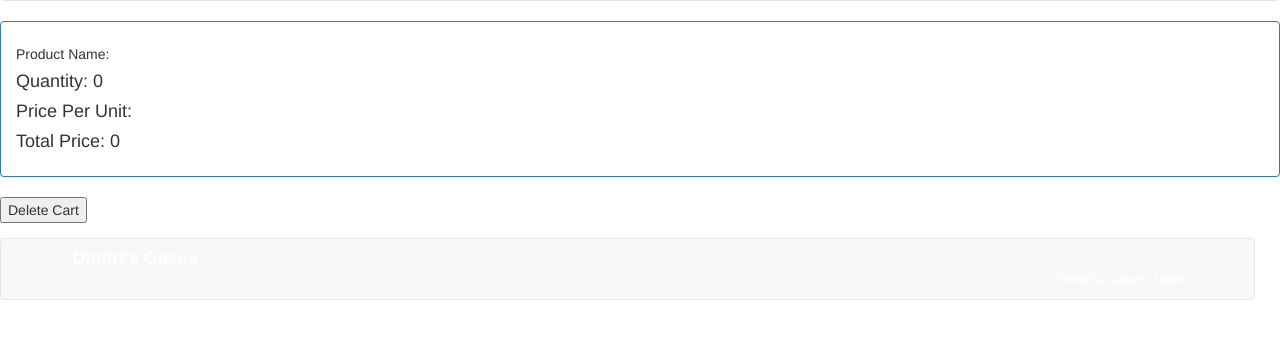
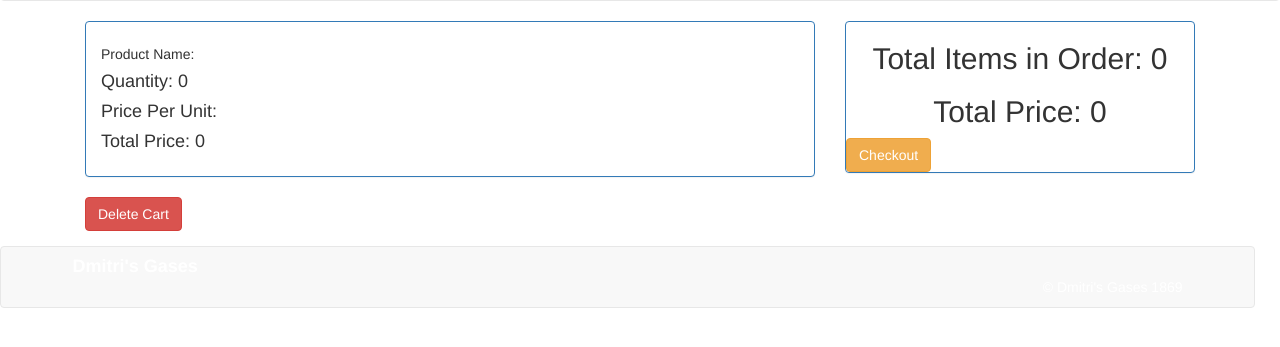
Before and after one commit to ReganThorpe/CS3500-Final-Project, a PHP site: page /cart.php in a window 1280 px wide. Shown: the part 268-615 px from the top of the page. Run offline with PHP 8.4, Linux system fonts and the light colour scheme; the visitor is signed in with stand-in values (Sample User, id 1); data that the repository does not hold is empty; some libraries are stand-ins or nearby versions; some web fonts are replaced.

Commit message:
commiting some memes

```diff
--- a/cart.php
+++ b/cart.php
@@ -63,16 +63,29 @@ catch(PDOException $e){
   <link type="text/css" rel="stylesheet" href="https://bootswatch.com/3/yeti/bootstrap.min.css"/>
   <link type="text/css" rel="stylesheet" href="css/all.css" />
   <link type="text/css" rel="stylesheet" href="css/cart.css" />
-    <style media="screen">
+  <style>
       /* img {
         margin-left: 35%;
         margin-right: auto;
         } */
+        .center{
+          text-align: center;
+        }
+        .centerbtn{
+          display: flex;
+          justify-content: center;
+        }
       </style>
     </head>
     <body>
       <?php include 'header.inc.php'; ?>
+      <div class="container">
+        <div class="row">
+          <div class="col-md-12">
+            <div class="col-md-8">
               <?php
+              $totalamt=0;
+              $totalqty=0;
               foreach ($cart as $key => $value) {
       // echo "<script type='text/javascript'>alert('reeeeee');</script>";
                 $sql = "SELECT * FROM Product WHERE ProductID = ?";
@@ -86,15 +99,29 @@ catch(PDOException $e){
                 echo "<h4>Quantity: ".$value['UnitsInCart']."</h4>";
                 echo "<h4>Price Per Unit: ".$product['Price']."</h4>";
                 echo "<h4>Total Price: ".$total."</h4>";
+                $totalamt=$total + $totalamt;
+                $totalqty=$value['UnitsInCart']+$totalqty;
                 echo "</div></div>";
               }
               ?>
               <form class="" action="cart.php" method="post">
                <div class="form-group">
                  <input type="hidden" id="nope" name="nope" value="nope" />
-         <button type="submit">Delete Cart</button>
+                 <button type="submit" class="btn btn-danger">Delete Cart</button>
                </div>
              </form>
+           </div>
+           <div class="col-md-4">
+            <div class="panel panel-primary ">
+              <?php echo "<h2 class='center'>Total Items in Order: ".$totalqty."</h2>
+              <h2 class='center'> Total Price: ".$totalamt."</h2>
+              <button type='submit' class='btn btn-warning centerbtn'>Checkout</button>";?>
+            </div>
+          </div>
+        </div>
+      </div>
+    </div>
+
     <!-- <img src="images/putmycart.jpg" alt="mediocre meme" title="mediocre meme"/> -->
     <?php include 'footer.inc.php'; ?>
   </body>
--- a/profile.php
+++ b/profile.php
@@ -141,7 +141,7 @@ catch(PDOException $e){
          <form class="" action="login.php" method="post">
            <label>Type your password and click Delete Account to remove your information from our servers</label><br />
            <input type="password" id="pwd" name="pwd"/>
-           <button type="submit" name="delete" id="delete">Delete Account</button>
+           <button type="submit" name="delete" id="delete" class="btn btn-danger">Delete Account</button>
          </form>
       </div>
     </main>
```
Lines whose indentation alone changed are shown as unchanged.
